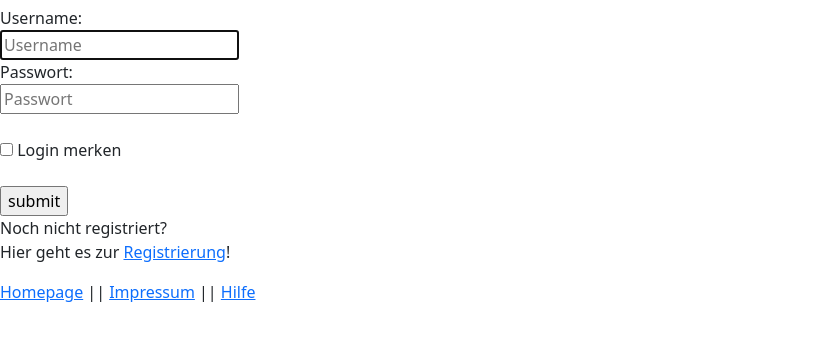
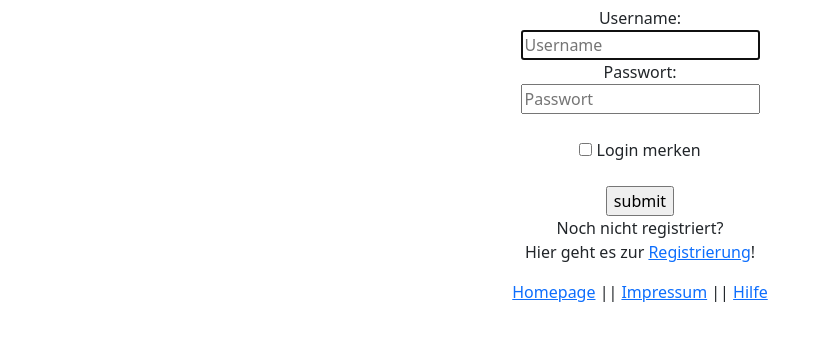
Before and after one commit to ShadyMate/Bergzauber_Retreat, a PHP site: page /login.php in a window 1280 px wide. Shown: the part 50-391 px from the top of the page, without its empty margins (0-830 px from the left). Run offline with PHP 8.4, Linux system fonts and the light colour scheme.

Commit message:
Centered login.php

```diff
--- a/WEB_Hotel_Böhler_Trost/php/Register/Login/login.php
+++ b/WEB_Hotel_Böhler_Trost/php/Register/Login/login.php
@@ -15,7 +15,8 @@ session_start();
 <header>
     <h1>Login</h1>
 </header>
-<form method="post">
+<div class="container">
+    <form method="post" class="text-center">
         <?php
         if(isset($_POST['submit'])) {
             //$user = $_POST['username'];
@@ -42,17 +43,15 @@ session_start();
         <label for="rememberusername">Login merken</label><br><br>
         <input type="submit" name = "submit" value="submit">
     </form>
-<p>Noch nicht registriert? <br> Hier geht es zur <a href="registrierung.php">Registrierung</a>!</p>
+<p class="text-center">Noch nicht registriert? <br> Hier geht es zur <a href="registrierung.php">Registrierung</a>!</p>
 
-
-<footer>
-    <div>
+<footer class="text-center" >
         <a href="../../homepage.php">Homepage</a> ||
         <a href="../../impressum.php">Impressum</a> ||
         <a href="../../hilfe.php">Hilfe</a>
-    </div>
 </footer>
 
 <script src="https://cdn.jsdelivr.net/npm/bootstrap@5.3.2/dist/js/bootstrap.bundle.min.js" integrity="sha384-C6RzsynM9kWDrMNeT87bh95OGNyZPhcTNXj1NW7RuBCsyN/o0jlpcV8Qyq46cDfL" crossorigin="anonymous"></script>
+</div>
 </body>
 </html>
```
Lines whose indentation alone changed are shown as unchanged.
